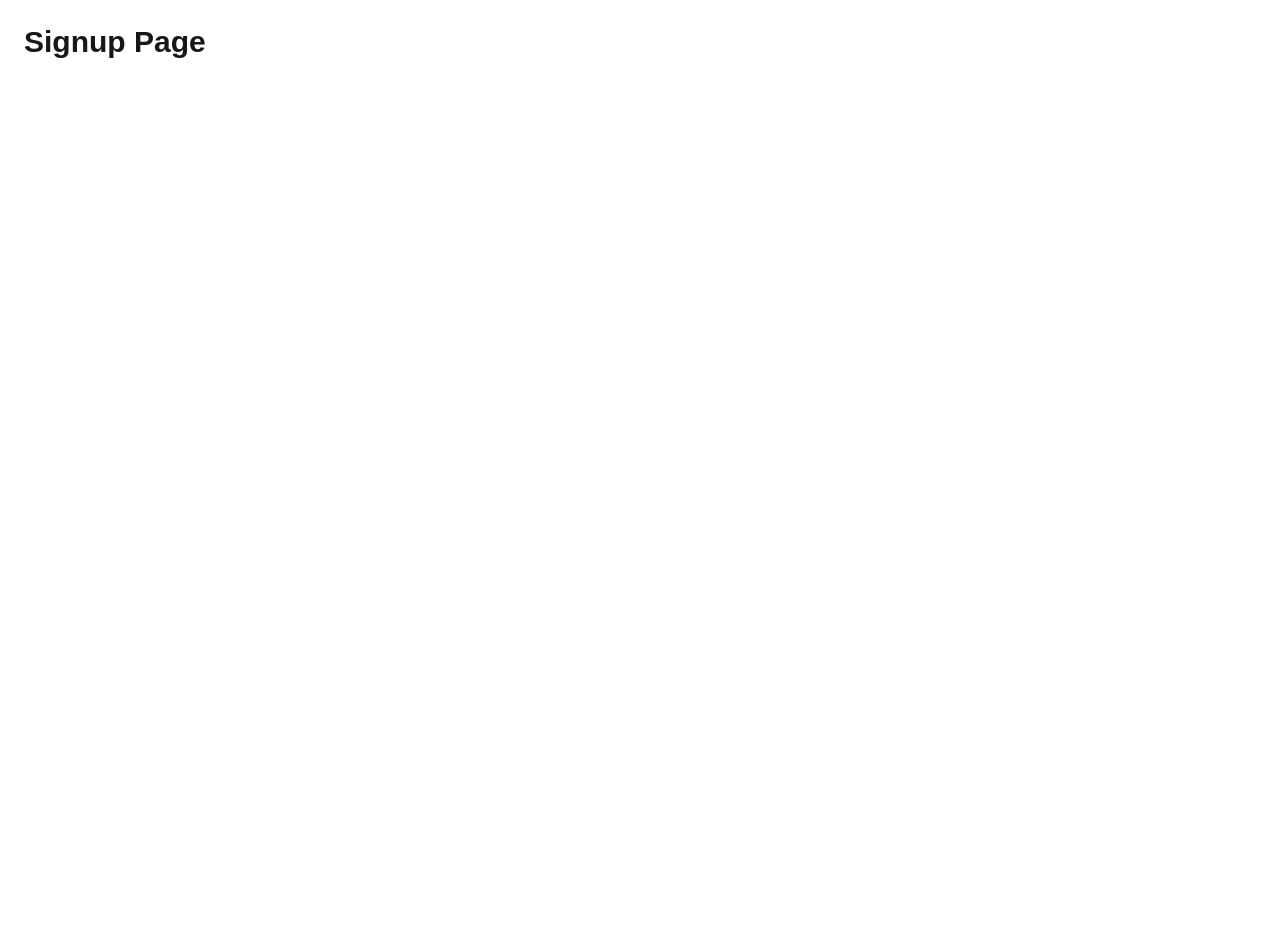
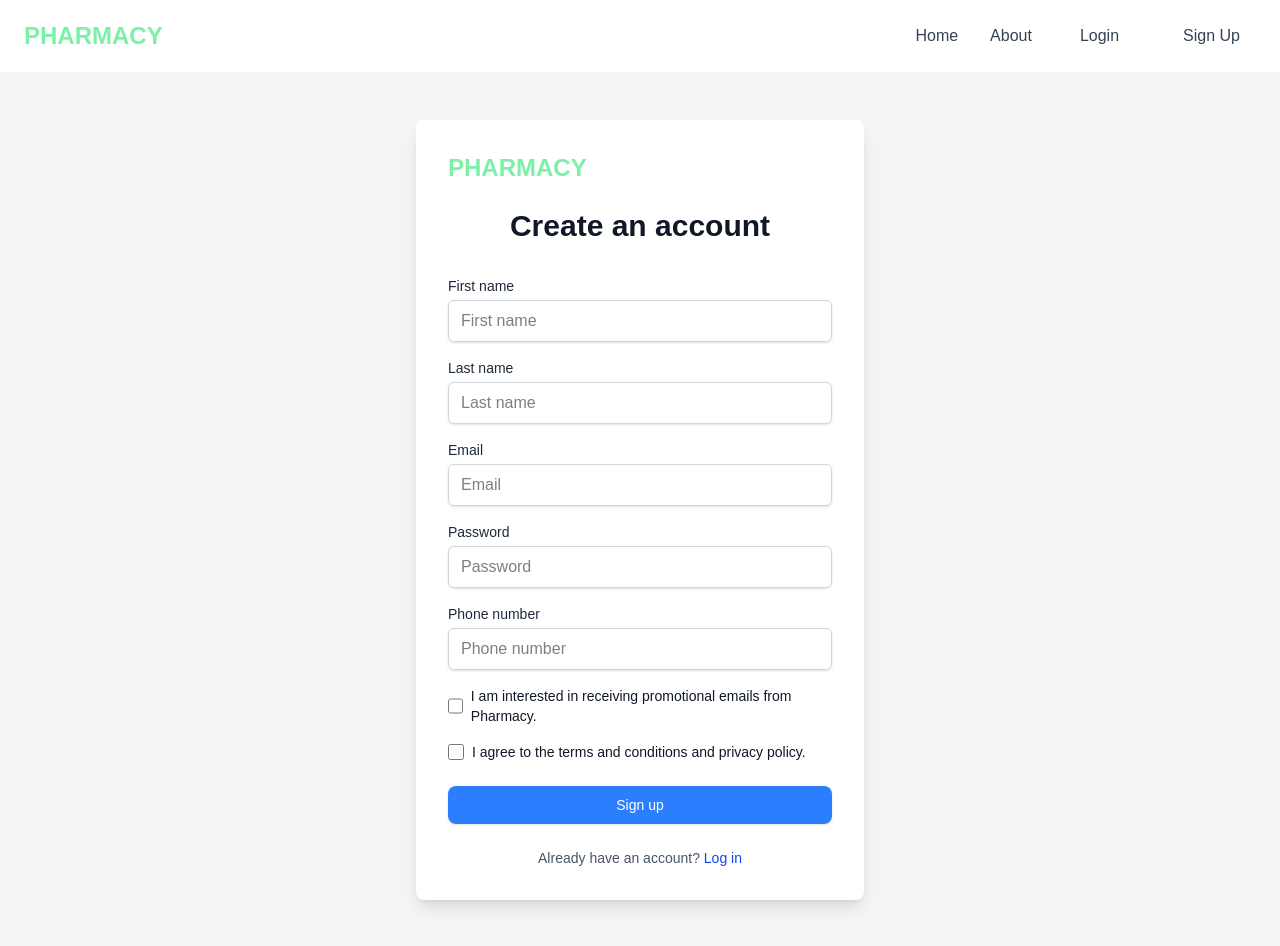
Before and after one commit to Shahzad-Akbar/Pharmacy-Project, a Next.js app in the folder frontend/: page /signup in a window 1280 px wide. Before the commit the page ends 800 px from the top, so only its background shows below. Built offline with nearby package versions, Linux system fonts and the light colour scheme.

Commit message:
feat: Sign-up page created

```diff
--- a/frontend/src/app/(auth)/forgot-password/page.tsx
+++ b/frontend/src/app/(auth)/forgot-password/page.tsx
@@ -1,6 +1,7 @@
 'use client'
 import Link from 'next/link'
 import { useState } from 'react'
+import PublicNavbar from '@/components/shared/PublicNavbar'
 
 export default function ForgotPasswordPage() {
   const [email, setEmail] = useState('')
@@ -14,8 +15,10 @@ export default function ForgotPasswordPage() {
   }
 
   return (
-    <div className="min-h-screen flex items-center justify-center bg-gray-100 px-4">
-      <div className="max-w-md w-full space-y-8 bg-white p-8 rounded-lg shadow-lg">
+    <>
+    <PublicNavbar />
+      <div className="min-h-screen flex items-center justify-center bg-gray-100 px-4">
+      <div className="max-w-md w-full space-y-3 bg-white p-8 rounded-lg shadow-lg">
         {/* Header */}
         <div className="">
           <Link href="/" className="text-2xl font-bold text-green-300">
@@ -76,5 +79,6 @@ export default function ForgotPasswordPage() {
         )}
       </div>
     </div>
+    </>
   )
 }
--- a/frontend/src/app/(auth)/login/page.tsx
+++ b/frontend/src/app/(auth)/login/page.tsx
@@ -2,6 +2,7 @@
 import Link from 'next/link'
 import { useState } from 'react'
 // import { Eye, EyeOff } from 'lucide-react'
+import PublicNavbar from '@/components/shared/PublicNavbar'
 
 export default function LoginPage() {
   const [email, setEmail] = useState('')
@@ -16,6 +17,8 @@ export default function LoginPage() {
   }
 
   return (
+    <>
+    <PublicNavbar/>
     <div className="min-h-screen flex items-center justify-center bg-gray-100 px-4">
       <div className="max-w-md w-full space-y-8 bg-white p-8 rounded-lg shadow-lg">
         {/* Header */}
@@ -106,5 +109,6 @@ export default function LoginPage() {
         </form>
       </div>
     </div>
+    </>
   )
 }
--- a/frontend/src/app/(auth)/signup/page.tsx
+++ b/frontend/src/app/(auth)/signup/page.tsx
@@ -1,7 +1,173 @@
+'use client'
+import Link from 'next/link'
+import { useState } from 'react'
+import PublicNavbar from '@/components/shared/PublicNavbar'
+
 export default function SignupPage() {
+  const [formData, setFormData] = useState({
+    firstName: '',
+    lastName: '',
+    email: '',
+    password: '',
+    phoneNumber: '',
+    promotionalEmails: false,
+    termsAccepted: false
+  })
+
+  const handleChange = (e: React.ChangeEvent<HTMLInputElement>) => {
+    const { name, value, type, checked } = e.target
+    setFormData(prev => ({
+      ...prev,
+      [name]: type === 'checkbox' ? checked : value
+    }))
+  }
+
+  const handleSubmit = (e: React.FormEvent) => {
+    e.preventDefault()
+    // Handle signup logic here
+    console.log(formData)
+  }
+
   return (
-    <div className="p-6">
-      <h1 className="text-3xl font-bold">Signup Page</h1>
+    <div>
+      <PublicNavbar />
+      <div className="min-h-screen flex items-center justify-center bg-gray-100 px-4 py-12">
+        <div className="max-w-md w-full space-y-8 bg-white p-8 rounded-lg shadow-lg">
+          <div>
+            <Link href="/" className="text-2xl font-bold text-green-300">
+              PHARMACY
+            </Link>
+            <h2 className="mt-6 text-3xl font-bold text-gray-900 text-center">Create an account</h2>
+          </div>
+
+        <form className="mt-8 space-y-6" onSubmit={handleSubmit}>
+          <div className="space-y-4">
+            <div>
+              <label htmlFor="firstName" className="block text-sm font-medium text-gray-800">
+                First name
+              </label>
+              <input
+                id="firstName"
+                name="firstName"
+                type="text"
+                required
+                value={formData.firstName}
+                onChange={handleChange}
+                className="mt-1 block w-full px-3 py-2 border border-gray-300 rounded-md shadow-sm text-black focus:outline-none focus:ring-primary focus:border-primary"
+                placeholder="First name"
+              />
+            </div>
+
+            <div>
+              <label htmlFor="lastName" className="block text-sm font-medium text-gray-800">
+                Last name
+              </label>
+              <input
+                id="lastName"
+                name="lastName"
+                type="text"
+                required
+                value={formData.lastName}
+                onChange={handleChange}
+                className="mt-1 block w-full px-3 py-2 border border-gray-300 rounded-md shadow-sm text-black focus:outline-none focus:ring-primary focus:border-primary"
+                placeholder="Last name"
+              />
+            </div>
+
+            <div>
+              <label htmlFor="email" className="block text-sm font-medium text-gray-800">
+                Email
+              </label>
+              <input
+                id="email"
+                name="email"
+                type="email"
+                required
+                value={formData.email}
+                onChange={handleChange}
+                className="mt-1 block w-full px-3 py-2 border border-gray-300 rounded-md shadow-sm text-black focus:outline-none focus:ring-primary focus:border-primary"
+                placeholder="Email"
+              />
+            </div>
+
+            <div>
+              <label htmlFor="password" className="block text-sm font-medium text-gray-800">
+                Password
+              </label>
+              <input
+                id="password"
+                name="password"
+                type="password"
+                required
+                value={formData.password}
+                onChange={handleChange}
+                className="mt-1 block w-full px-3 py-2 border border-gray-300 rounded-md shadow-sm text-black focus:outline-none focus:ring-primary focus:border-primary"
+                placeholder="Password"
+              />
+            </div>
+
+            <div>
+              <label htmlFor="phoneNumber" className="block text-sm font-medium text-gray-800">
+                Phone number
+              </label>
+              <input
+                id="phoneNumber"
+                name="phoneNumber"
+                type="tel"
+                required
+                value={formData.phoneNumber}
+                onChange={handleChange}
+                className="mt-1 block w-full px-3 py-2 border border-gray-300 rounded-md shadow-sm text-black focus:outline-none focus:ring-primary focus:border-primary"
+                placeholder="Phone number"
+              />
+            </div>
+
+            <div className="flex items-center">
+              <input
+                id="promotionalEmails"
+                name="promotionalEmails"
+                type="checkbox"
+                checked={formData.promotionalEmails}
+                onChange={handleChange}
+                className="h-4 w-4 text-primary focus:ring-primary border-gray-300 rounded"
+              />
+              <label htmlFor="promotionalEmails" className="ml-2 block text-sm text-gray-900">
+                I am interested in receiving promotional emails from Pharmacy.
+              </label>
+            </div>
+
+            <div className="flex items-center">
+              <input
+                id="termsAccepted"
+                name="termsAccepted"
+                type="checkbox"
+                required
+                checked={formData.termsAccepted}
+                onChange={handleChange}
+                className="h-4 w-4 text-primary focus:ring-primary border-gray-300 rounded"
+              />
+              <label htmlFor="termsAccepted" className="ml-2 block text-sm text-gray-900">
+                I agree to the terms and conditions and privacy policy.
+              </label>
+            </div>
+          </div>
+
+          <button
+            type="submit"
+            className="w-full flex justify-center py-2 px-4 border border-transparent rounded-lg shadow-sm text-sm font-medium text-white bg-blue-500 hover:bg-secondary focus:outline-none focus:ring-2 focus:ring-offset-2 focus:ring-primary"
+          >
+            Sign up
+          </button>
+
+          <div className="text-center text-sm">
+            <span className="text-gray-600">Already have an account? </span>
+            <Link href="/login" className="font-medium text-blue-700 hover:text-sky-600">
+              Log in
+            </Link>
+          </div>
+        </form>
+      </div>
+      </div>
     </div>
-  );
+  )
 }
```
